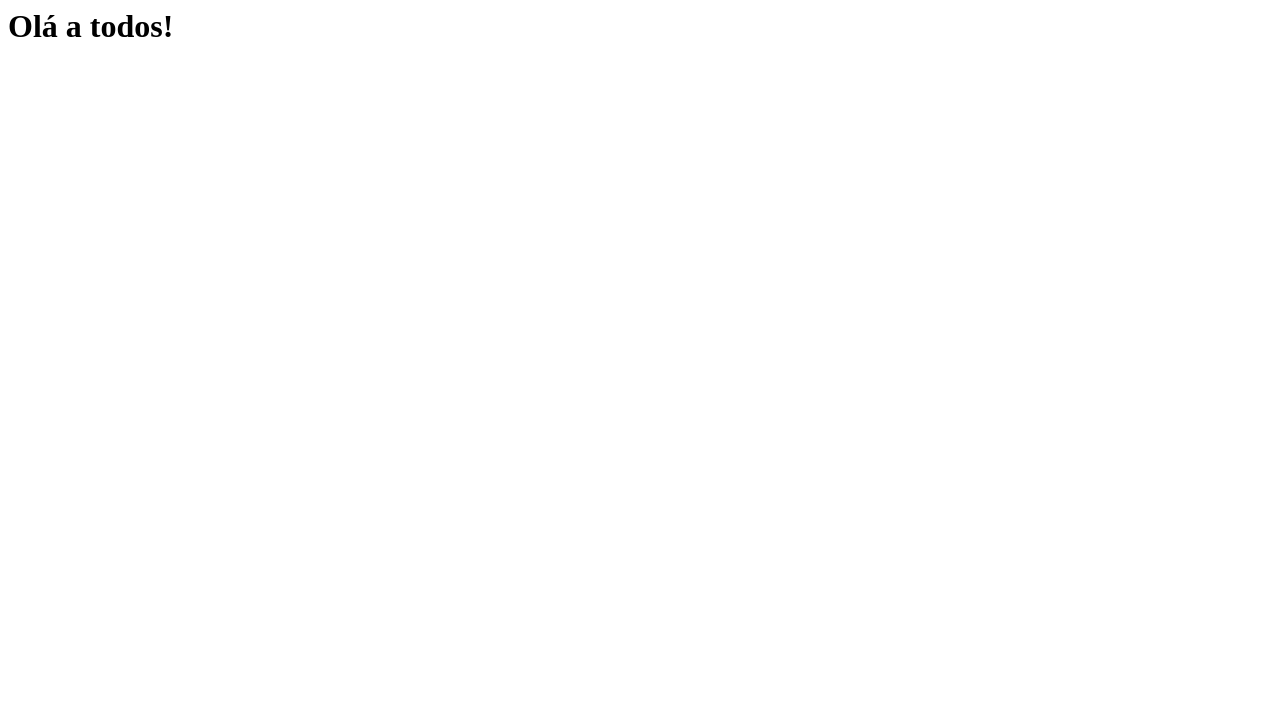
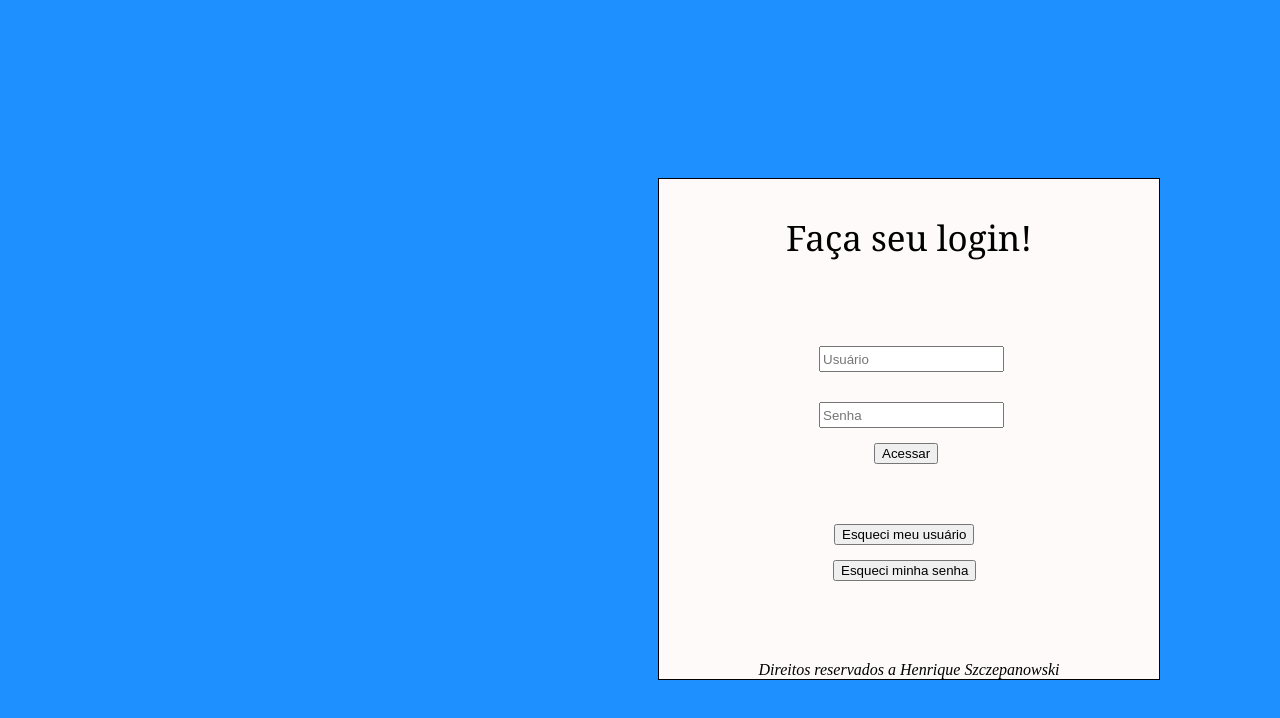
Before and after one commit to Shepa180/WebDesign, a plain HTML site: page index.html in a window 1280 px wide. Drawn offline with Linux system fonts and the light colour scheme.

Commit message:
Update index.html

```diff
--- a/index.html
+++ b/index.html
@@ -1 +1,75 @@
-<h1> Olá a todos! </h1>
+<!DOCTYPE html>
+<html lang="en">
+<head>
+    <meta charset="UTF-8">
+    <meta name="viewport" content="width=device-width, initial-scale=1.0">
+    <title>Login</title>
+    <style type="text/css">
+
+    body {
+        background-color: dodgerblue;
+    }
+
+    .main {
+        background-color: snow;
+        margin-top: 170px;
+        margin-left: 650px;
+    }
+
+    .fraseLogin {
+        font-size: 35px;
+        text-align: center;
+        font-family: Georgia, 'Times New Roman', Times, serif;
+    }
+
+    .username {
+        margin-left: 160px;
+        margin-top: 50px;
+        height: 20px;
+    }
+
+    .password {
+        margin-top: 30px;
+        margin-left: 160px;
+        height: 20px;
+    }
+
+    .submit {
+        margin-top: 15px;
+        margin-left: 215px;
+    }
+
+    .forgotUsername {
+        margin-top: 60px;
+        margin-left: 175px;
+    }
+
+    .forgotPassword {
+        margin-top: 15px;
+        margin-left: 174px;
+    }
+
+    .creditos {
+        text-align: center;
+        font-style: italic;
+        margin-top: 80px;
+    }
+
+    </style>
+</head>
+<body>
+    <div class= "main" style="width: 500px; height: 500px; border: 1px solid; float: left;">
+    <p class = "fraseLogin">Faça seu login!</p>
+    <input class="username" type="text" placeholder="Usuário">
+    <input class="password" type="password" placeholder="Senha">
+    <br>
+    <input class= "submit" type="submit" value= "Acessar">
+    <br>
+    <input class ="forgotUsername" type="submit" value= "Esqueci meu usuário">
+    <br>
+    <input class = "forgotPassword" type="submit" value="Esqueci minha senha">
+    <p class = "creditos">Direitos reservados a Henrique Szczepanowski</p>
+    </div>
+
+</body>
+</html>
```
